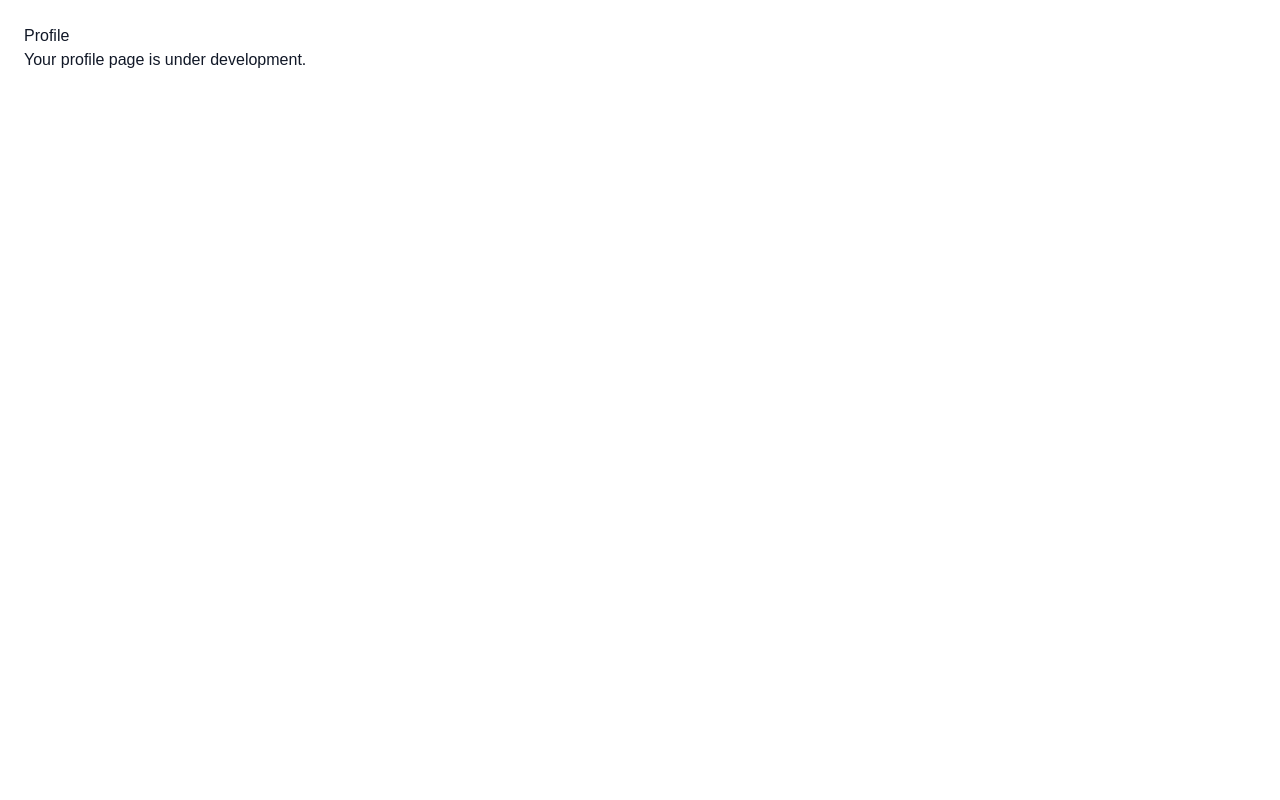
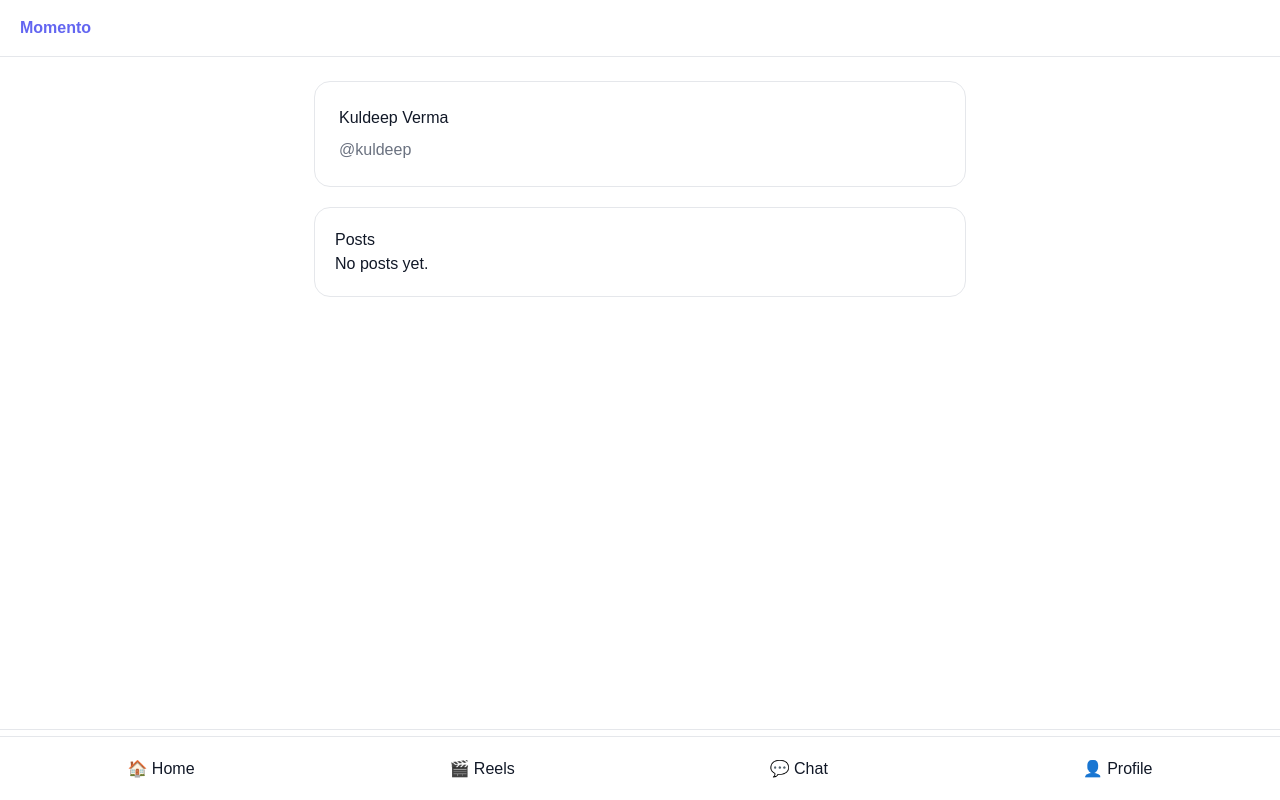
Before and after one commit to kuldeepvermas6364-oss/Momento-0.2, a Next.js app: page /profile in a window 1280 px wide. Built offline with nearby package versions, Linux system fonts and the light colour scheme.

Commit message:
Update page.tsx

```diff
--- a/app/profile/page.tsx
+++ b/app/profile/page.tsx
@@ -1,8 +1,31 @@
+import MainLayout from "@/components/layout/MainLayout";
+import ProfileHeader from "@/components/profile/ProfileHeader";
+
 export default function ProfilePage() {
   return (
-    <main style={{ padding: "24px" }}>
-      <h1>Profile</h1>
-      <p>Your profile page is under development.</p>
-    </main>
+    <MainLayout>
+      <div
+        style={{
+          maxWidth: "700px",
+          margin: "0 auto",
+          padding: "24px",
+        }}
+      >
+        <ProfileHeader />
+
+        <div
+          style={{
+            background: "#FFFFFF",
+            border: "1px solid #E5E7EB",
+            borderRadius: "16px",
+            padding: "20px",
+          }}
+        >
+          <h3>Posts</h3>
+
+          <p>No posts yet.</p>
+        </div>
+      </div>
+    </MainLayout>
   );
 }
```
